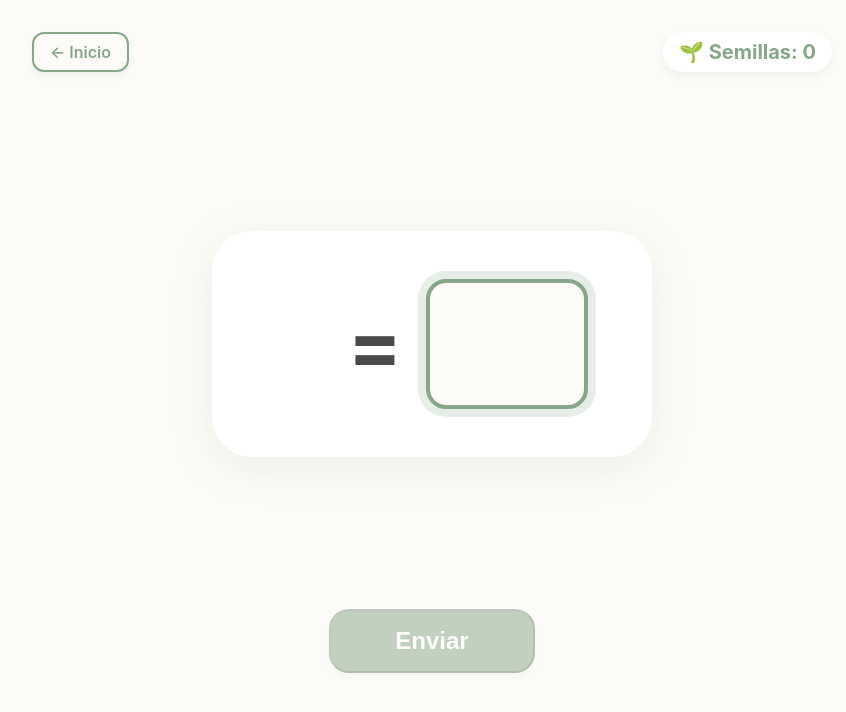
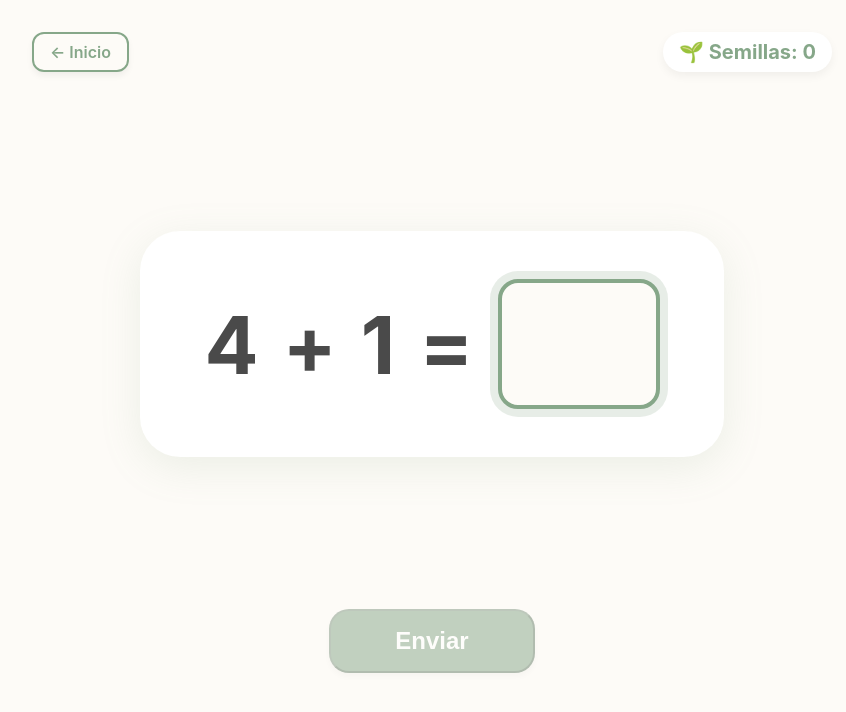
Before and after one commit to samuelaure/math-app, a React (Vite) app: page /play in a window 1280 px wide. Shown: the top 712 px of the page, without its empty margins (208-1054 px from the left). Built offline with nearby package versions, Linux system fonts and the light colour scheme.

Commit message:
fix(play): map dynamic payload parameters safely during schema migration

```diff
--- a/src/pages/Play.jsx
+++ b/src/pages/Play.jsx
@@ -32,15 +32,15 @@ export default function Play() {
       <main className="game-area">
         <AnimatePresence mode="wait">
           <motion.div
-            key={`${problem.num1}-${problem.operation}-${problem.num2}`}
+            key={problem.id}
             initial={{ y: -20, opacity: 0 }}
             animate={{ y: 0, opacity: 1 }}
             exit={{ y: 20, opacity: 0 }}
             className="equation"
           >
-            <span className="number">{problem.num1}</span>
-            <span className="operator">{problem.operation}</span>
-            <span className="number">{problem.num2}</span>
+            <span className="number">{problem.payload?.num1}</span>
+            <span className="operator">{problem.payload?.operation}</span>
+            <span className="number">{problem.payload?.num2}</span>
             <span className="operator">=</span>
 
             <div className="input-wrapper">
```
